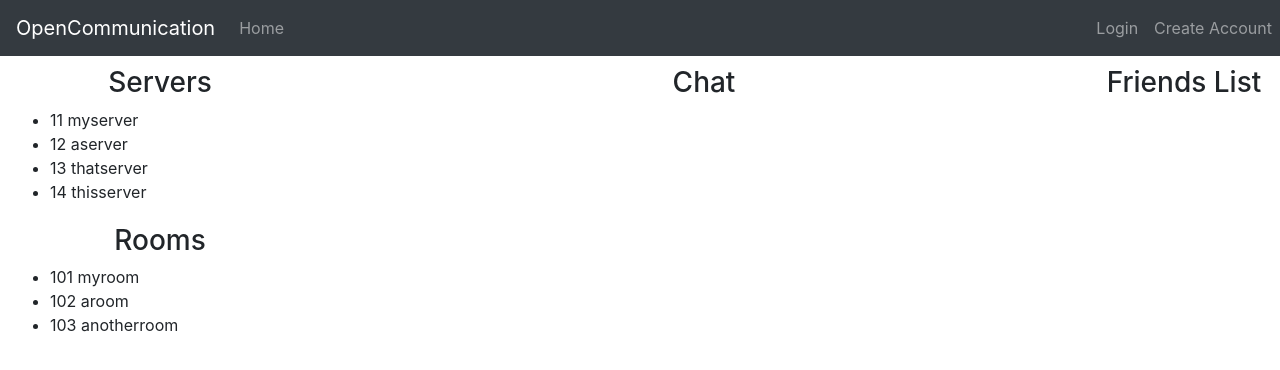
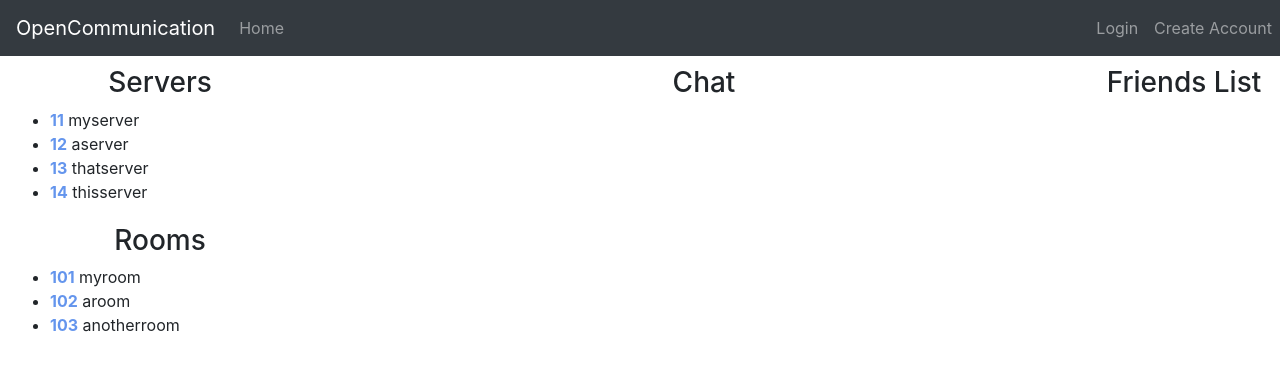
Before and after one commit to jaredglaser/OpenCommunicationFrontEnd, an Angular app: page /ui in a window 1280 px wide. Shown: the top 370 px of the page. Built offline with nearby package versions, Linux system fonts and the light colour scheme.

Commit message:
added color to span elements

```diff
--- a/src/app/pages/ui/ui.component.css
+++ b/src/app/pages/ui/ui.component.css
@@ -27,3 +27,8 @@
 .rooms {
     overflow: scroll
 }
+
+.rooms-servers {
+    color: cornflowerblue;
+    font-weight: bold;
+}
```
